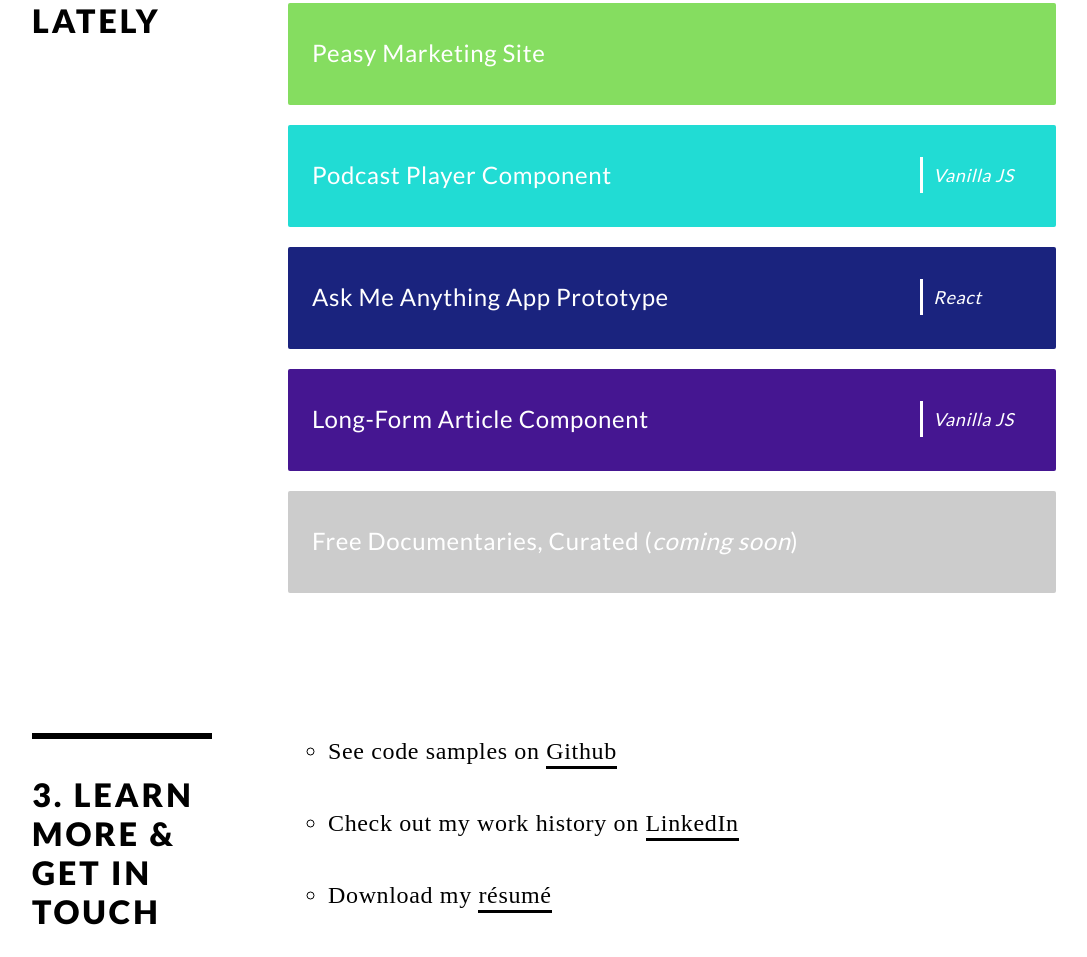
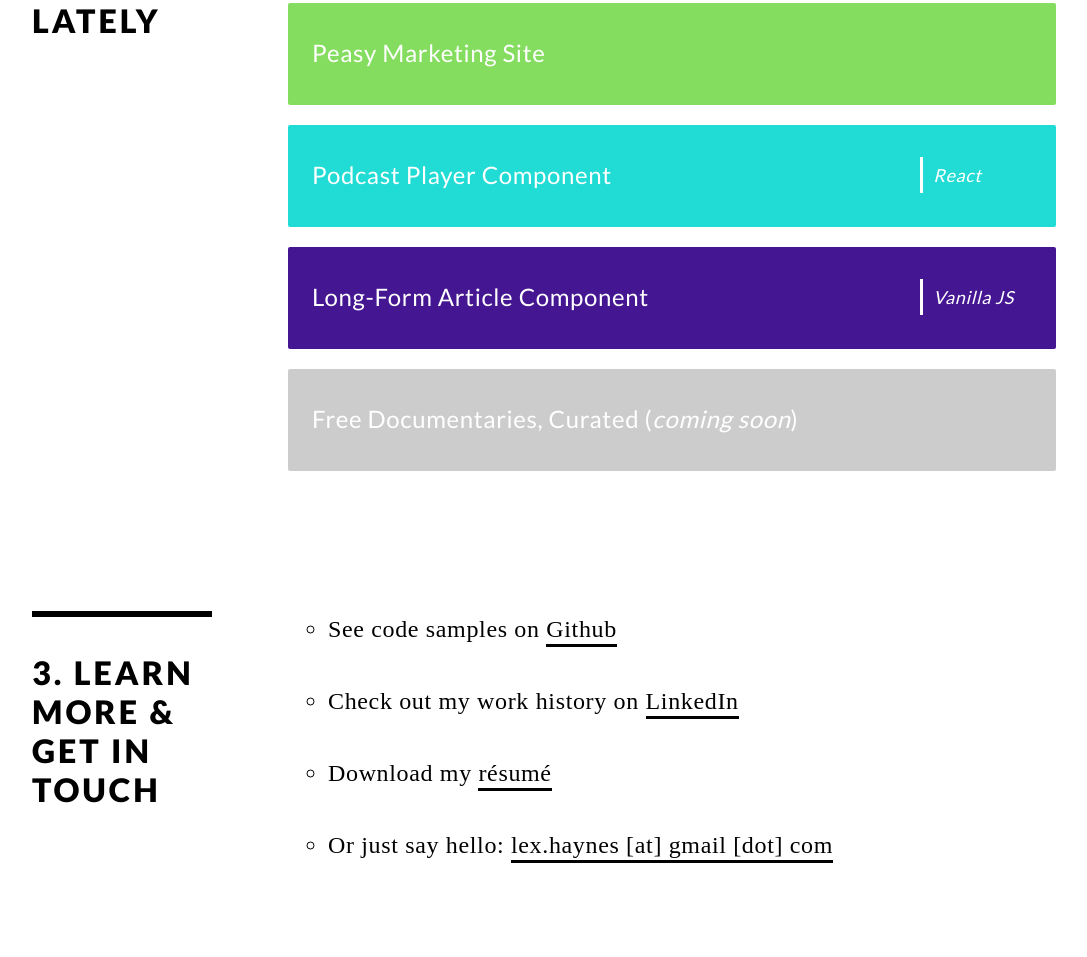
Before and after one commit to lexhaynes/portflio, a plain HTML site: page index.html in a window 1280 px wide. Shown: the part 1671-2628 px from the top of the page, without its empty margins (96-1183 px from the left). Drawn offline with Linux system fonts and the light colour scheme; a web font is replaced by a local one.

Commit message:
work sec

```diff
--- a/index.html
+++ b/index.html
@@ -69,10 +69,6 @@
 				</a>
 				<a class="grid-item podcast" href = "#">
 					<span class="grid-item-title">Podcast Player Component</span>
-					<span class = "grid-item-tag">Vanilla JS</span>
-				</a>
-				<a class="grid-item ama" href = "https://ama.netlify.com">
-					<span class="grid-item-title">Ask Me Anything App Prototype</span>
 					<span class = "grid-item-tag">React</span>
 				</a>
 				<a class="grid-item longform" href = "https://longreads.netlify.com/">
```
